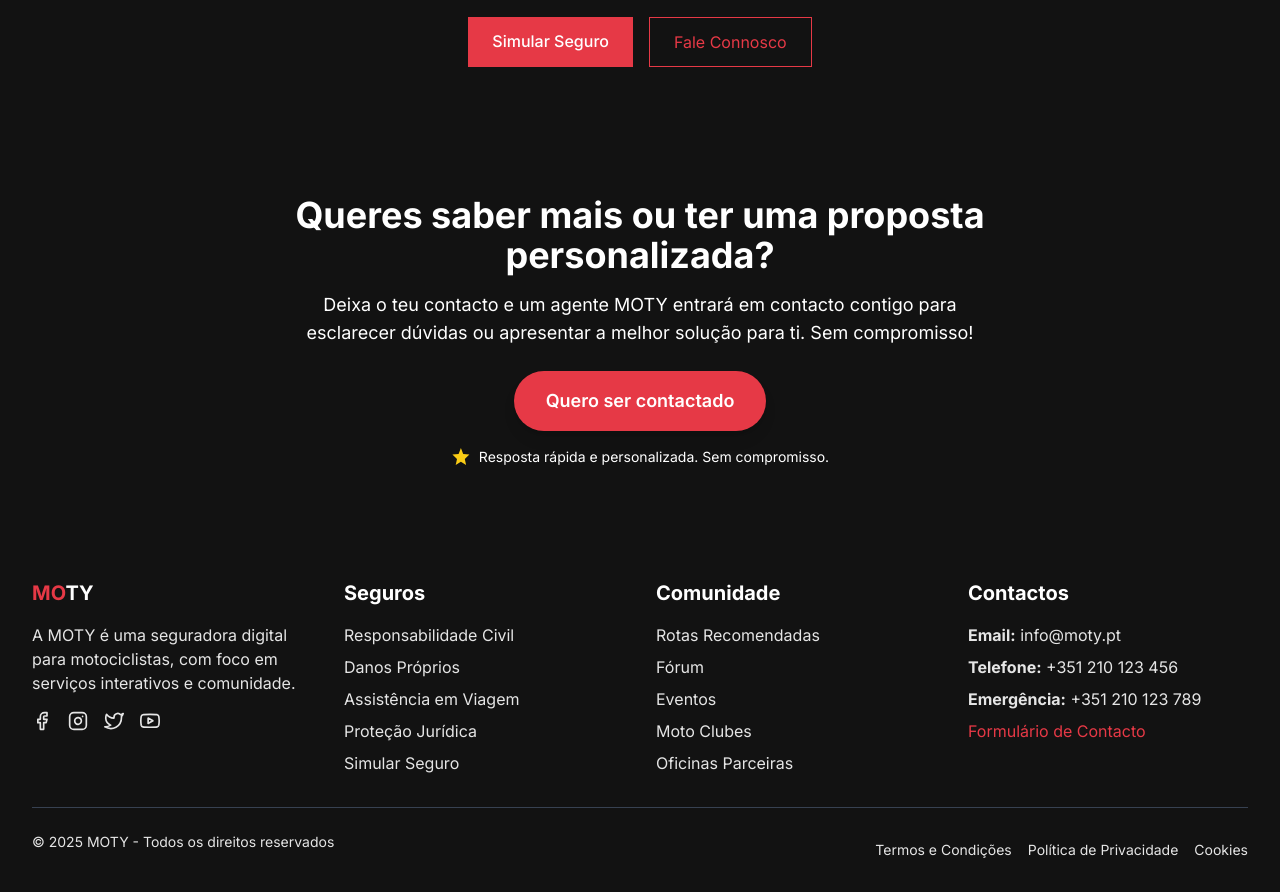
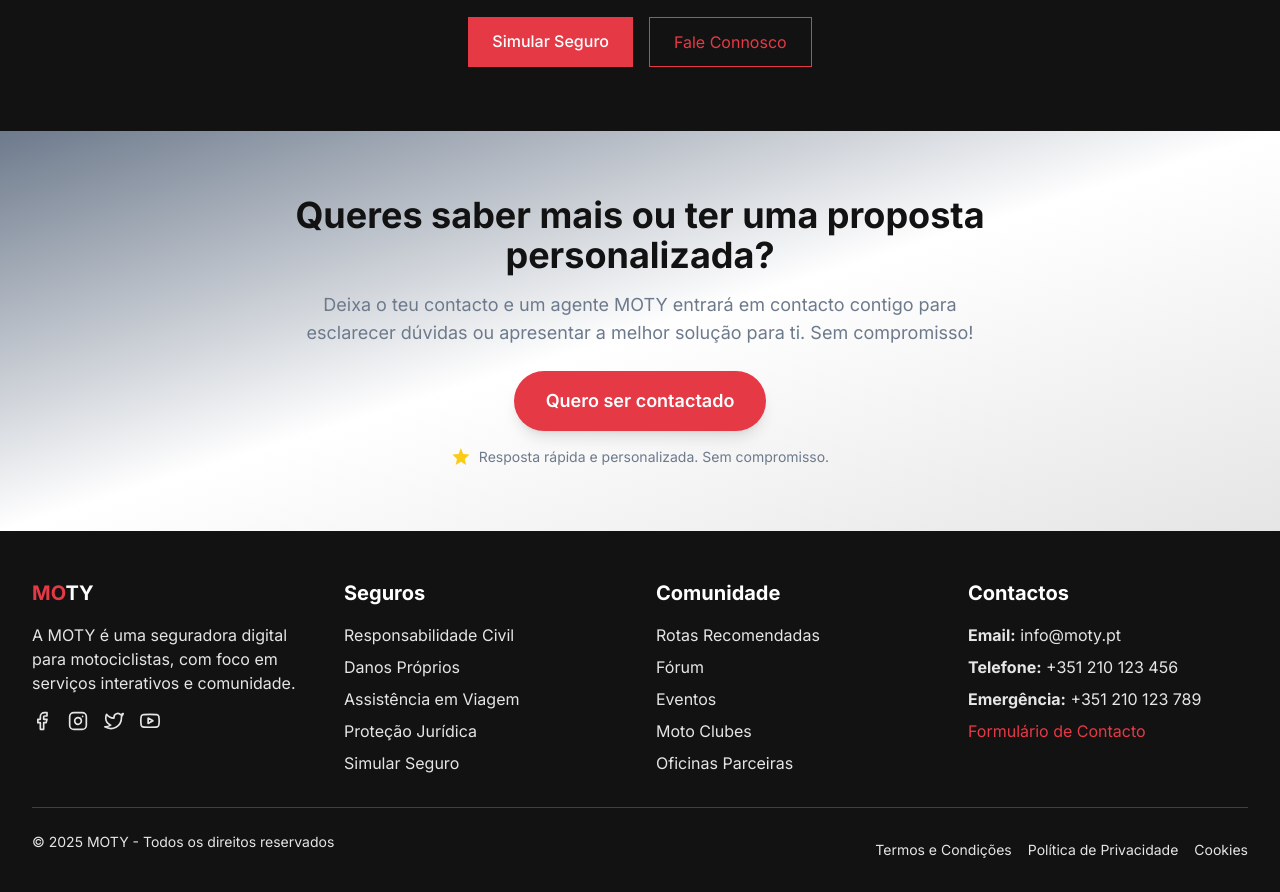
Before and after one commit to Carlosbaytree/moty-website, a Next.js app: page / in a window 1280 px wide. Shown: the part 3460-4352 px from the top of the page. Built offline with nearby package versions, Linux system fonts and the light colour scheme; no server answers.

Commit message:
Ajuste do bg do CTA final

```diff
--- a/src/app/page.tsx
+++ b/src/app/page.tsx
@@ -339,17 +339,17 @@ export default function Home() {
       </section>
 
       {/* CTA Final: Quero ser contactado */}
-      <section className="py-16 bg-moty-black text-white">
+      <section className="py-16 bg-gradient-to-br from-moty-gray via-white to-moty-light-gray text-moty-black">
         <div className="container-custom mx-auto max-w-3xl text-center">
           <h2 className="text-3xl md:text-4xl font-bold mb-4">Queres saber mais ou ter uma proposta personalizada?</h2>
-          <p className="mb-6 text-lg text-moty-gray-light">Deixa o teu contacto e um agente MOTY entrará em contacto contigo para esclarecer dúvidas ou apresentar a melhor solução para ti. Sem compromisso!</p>
+          <p className="mb-6 text-lg text-moty-gray">Deixa o teu contacto e um agente MOTY entrará em contacto contigo para esclarecer dúvidas ou apresentar a melhor solução para ti. Sem compromisso!</p>
           <a
             href="#contacto" // Placeholder para âncora ou futura integração
             className="inline-block px-8 py-4 bg-moty-red text-white rounded-full font-semibold text-lg shadow-lg hover:bg-red-700 transition-colors"
           >
             Quero ser contactado
           </a>
-          <div className="mt-4 text-moty-gray-light text-sm flex justify-center items-center gap-2">
+          <div className="mt-4 text-moty-gray text-sm flex justify-center items-center gap-2">
             <svg className="w-5 h-5 inline-block text-yellow-400" fill="currentColor" viewBox="0 0 20 20"><polygon points="9.9,1.1 7.6,6.9 1.4,7.6 6,11.9 4.7,18 9.9,14.8 15.1,18 13.8,11.9 18.4,7.6 12.2,6.9 "/></svg>
             Resposta rápida e personalizada. Sem compromisso.
           </div>
```
